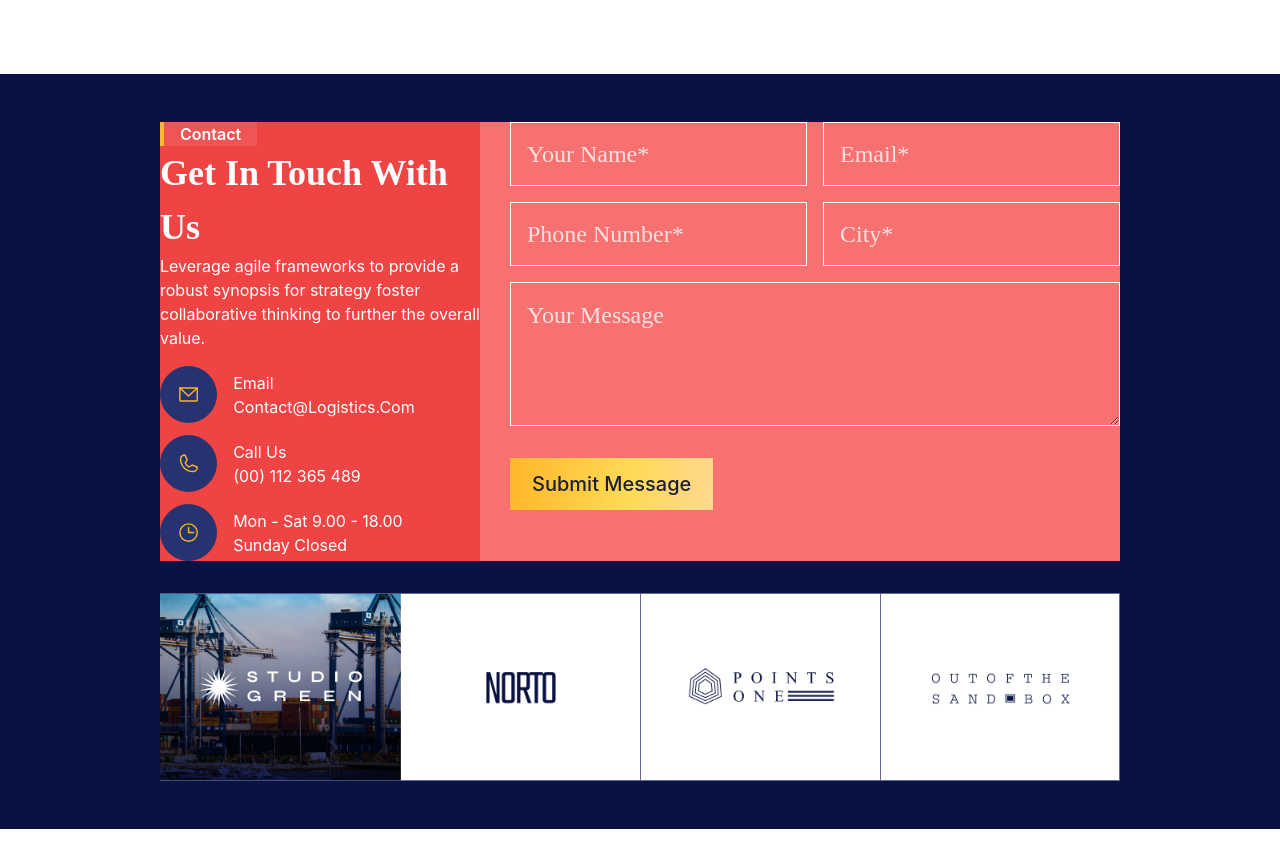
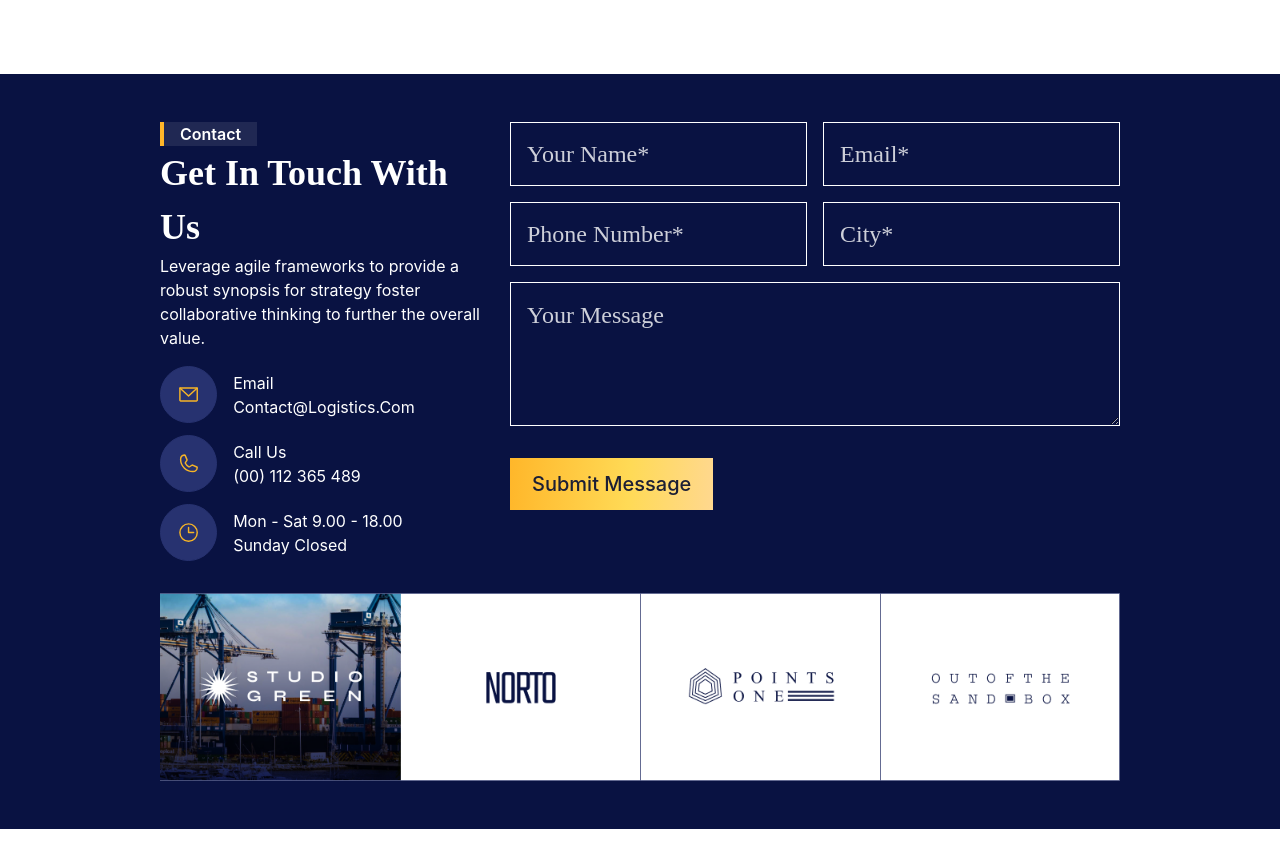
Before and after one commit to smartcollins/logistics, a React (Create React App) app: page / in a window 1280 px wide. Shown: the part 4520-5388 px from the top of the page. Built offline with nearby package versions, Linux system fonts and the light colour scheme.

Commit message:
minor modification in Home

```diff
--- a/src/pages/Home.jsx
+++ b/src/pages/Home.jsx
@@ -107,8 +107,8 @@ const Home = ()=>{
                 </div>
             </div>
             <div style={{backgroundColor: color.blueBg}} className='px-4 py-12 xl:px-0 space-y-8'>
-                <div className=' bg-red-400 space-y-4 lg:space-y-0 lg:flex lg:justify-between lg:w-3/4 lg:mx-auto'>
-                    <div className='text-white lg:w-3/4 xl:w-1/3 space-y-4 bg-red-500'>
+                <div className='space-y-8 lg:space-y-0 lg:flex lg:justify-between lg:w-3/4 lg:mx-auto'>
+                    <div className='text-white lg:w-3/4 xl:w-1/3 space-y-4'>
                         <div>
                             <div className='-my-4'><Caption txt={"contact"} txt2={"get in touch with us"}/></div>
                             <p className=''>Leverage agile frameworks to provide a robust synopsis for strategy foster collaborative thinking to further the overall value.</p>
@@ -122,8 +122,8 @@ const Home = ()=>{
                             <Input/>
                             <textarea placeholder='Your Message' className=' indent-4 placeholder:py-4 text-2xl lg:placeholder:text-2xl placeholder:text-lg placeholder:text-white/80 placeholder:text-white bg-transparent border border-white w-full col-span-2 row-span-2' name="" id=""></textarea>
                         </div>
-                        <div className='bg-red-200 w-fit md:mx-auto md:mt-8 md:w-1/3 lg:w-2/4 lg:mx-0 xl:w-1/3'>
-                            <button style={{ color: color.darkTxt, background: `linear-gradient(94.06deg, ${color.grdt} -1.21%, ${color.grdt2} 58.66%, ${color.grdt3} 116.84%)` }} className='font-medium capitalize text-center py-2 w-full md:text-xl md:py-3'>submit message</button>
+                        <div className='w-fit mx-auto mt-4 md:mt-8 md:w-1/3 lg:w-2/4 lg:mx-0 xl:w-1/3'>
+                            <button style={{ color: color.darkTxt, background: `linear-gradient(94.06deg, ${color.grdt} -1.21%, ${color.grdt2} 58.66%, ${color.grdt3} 116.84%)` }} className='font-medium capitalize text-center py-2 px-4 w-full rounded md:rounded-none md:text-xl md:py-3 md:px-0'>submit message</button>
                         </div>
                     </div>
                 </div>
```
